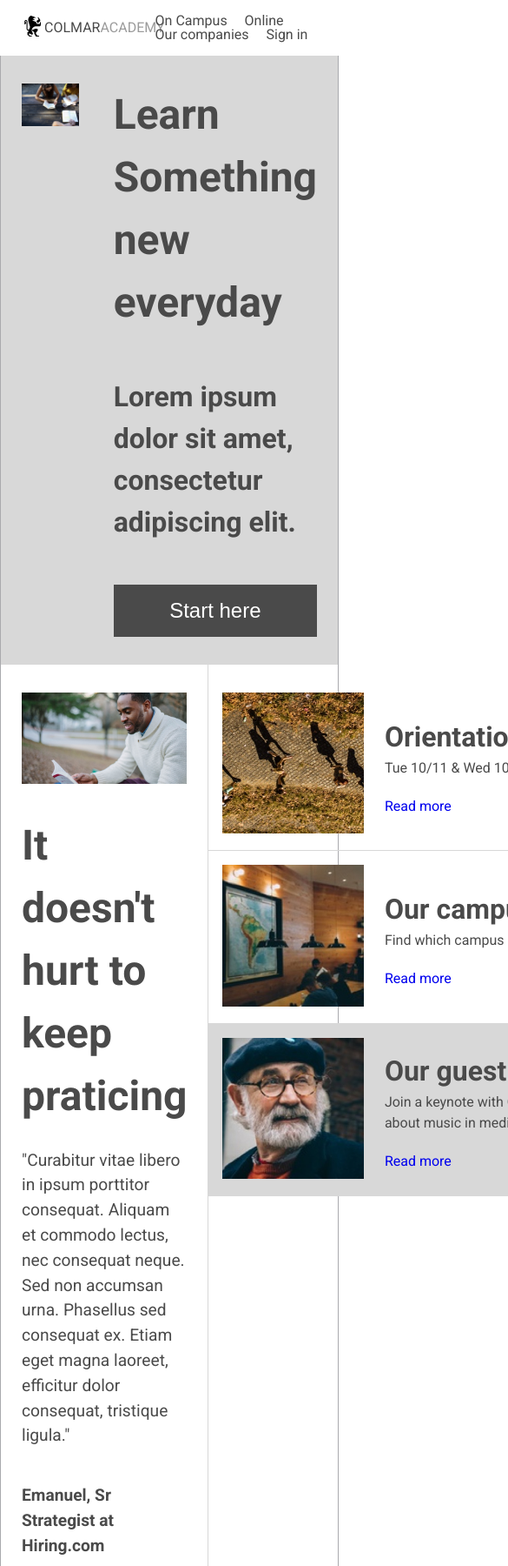
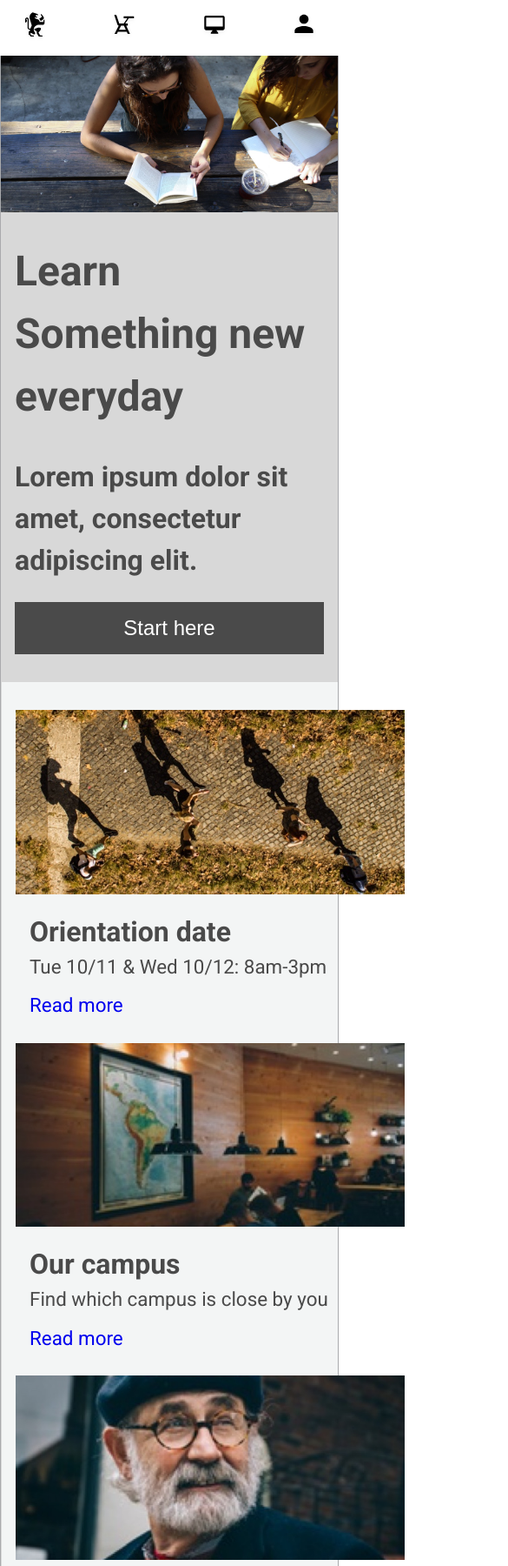
Before and after one commit to andreloezer/colmar-academy, a plain HTML site: page index.html in a window 390 px wide. Shown: the top 1800 px of the page at 87% size, 585 px wide, since content can reach past the window. Drawn offline with Linux system fonts and the light colour scheme.

Commit message:
Media Queries 900px

```diff
--- a/index.html
+++ b/index.html
@@ -20,7 +20,7 @@
 
     <header class="flex space-between vertical-center">
 
-      <div> <!-- Logo -->
+      <div class="desktop"> <!-- Logo -->
         <figure class="flex vertical-center">
           <img src="./resources/images/ic-logo.svg" alt="Logo" />
           <h1>
@@ -29,11 +29,19 @@
         </figure>
       </div>
 
-      <nav> <!-- Site Navegation -->
+      <nav class="desktop"> <!-- Site Navegation -->
         <a href="#">On Campus</a>
         <a href="#">Online</a>
         <a href="#">Our companies</a>
         <a href="#">Sign in</a>
+      </nav>
+
+      <!-- Mobile Navegation -->
+      <nav class="mobile space-between vertical-center">
+        <a href="#"><img src="./resources/images/ic-logo.svg" alt="Logo" /></a>
+        <a href="#"><img src="./resources/images/ic-on-campus.svg" alt="On Campus" /></a>
+        <a href="#"><img src="./resources/images/ic-online.svg" alt="Online" /></a>
+        <a href="#"><img src="./resources/images/ic-login.svg" alt="Login" /></a>
       </nav>
 
     </header>
@@ -57,7 +65,8 @@
        <!-- Information -->
       <section id="information" class="flex">
 
-        <div> <!-- Main Information -->
+        <div class="desktop"> <!-- Main Information -->
+
           <div class="wrapper">
             <img src="./resources/images/information-main.jpg" alt="" />
           </div>
@@ -78,9 +87,14 @@
           <ul>
 
             <li class="flex"> <!-- Orientation box -->
-              <div class="wrapper">
+
+              <picture>
+                <source media="(max-width: 900px)" srcset="./resources/images/information-orientation-mobile.jpg"/>
                 <img src="./resources/images/information-orientation.jpg" alt="" />
-              </div>
+              </picture>
+              <!-- <div class="wrapper">
+                <img src="./resources/images/information-orientation.jpg" alt="" />
+              </div> -->
               <div class="column flex horizontal-center">
                 <div>
                   <h3>Orientation date</h3>
@@ -91,9 +105,14 @@
             </li>
 
             <li class="flex"> <!-- Our campus box -->
-              <div class="wrapper">
+
+              <picture>
+                <source media="(max-width: 900px)" srcset="./resources/images/information-campus-mobile.jpg"/>
                 <img src="./resources/images/information-campus.jpg" alt="" />
-              </div>
+              </picture>
+              <!-- <div class="wrapper">
+                <img src="./resources/images/information-campus.jpg" alt="" />
+              </div> -->
               <div class="column flex horizontal-center">
                 <div>
                   <h3>Our campus</h3>
@@ -104,9 +123,14 @@
             </li>
 
             <li class="flex"> <!-- Our guest lecture box -->
-              <div class="wrapper">
+
+              <picture>
+                <source media="(max-width: 900px)" srcset="./resources/images/information-guest-lecture-mobile.jpg"/>
                 <img src="./resources/images/information-guest-lecture.jpg" alt="" />
-              </div>
+              </picture>
+              <!-- <div class="wrapper">
+                <img src="./resources/images/information-guest-lecture.jpg" alt="" />
+              </div> -->
               <div class="column flex horizontal-center">
                 <div>
                   <h3>Our guest lecture</h3>
@@ -262,7 +286,7 @@
       <div class="flex space-between"> <!-- Container -->
         <h4>&copy; 2016 Colmar Academy. All rights reserved</h4>
 
-        <nav>
+        <nav class="desktop">
           <a href="#">Terms</a>
           <a href="#">Privacy</a>
         </nav>
--- a/resources/css/style.css
+++ b/resources/css/style.css
@@ -18,6 +18,7 @@ aside { /* Information and Thesis sections */
   min-width: 30rem;
 }
 
+aside picture,
 aside .wrapper { /* Information and Thesis sections */
   padding-right: 1.5rem;
   width: 35%;
@@ -54,6 +55,12 @@ p {
   line-height: 1.5em
 }
 
+footer .desktop a,
+header .desktop a {
+  color: inherit;
+  margin-left: 1rem;
+}
+
 img,
 video /* Thesis section */ {
   max-width: 100%;
@@ -71,6 +78,10 @@ video /* Thesis section */ {
 
 .horizontal-center {
   justify-content: center;
+}
+
+.mobile {
+  display: none;
 }
 
 .moldure { /* Border of the page */
@@ -98,10 +109,22 @@ header span { /* Title color change */
   color: #9B9B9B;
 }
 
-footer a,
-header a {
-  color: inherit;
-  margin-left: 1rem;
+header .mobile{
+  height: auto;
+  width: 100%;
+}
+
+header .mobile img {
+  width: 2rem;
+}
+
+@media only screen and (max-width: 900px) {
+  .desktop {
+    display: none;
+  }
+  .mobile {
+    display: flex;
+  }
 }
 
 
@@ -129,6 +152,41 @@ main section:nth-child(odd),
 
 #jumbotron div:last-child h3 {
   margin-top: 3rem;
+}
+
+@media only screen and (max-width: 900px) {
+  #jumbotron {
+    flex-direction: column;
+    padding: 0;
+  }
+  #jumbotron div:first-child { /* Banner */
+    height: 11.25rem;
+    overflow: hidden;
+    width: 100%;
+  }
+  #jumbotron div:first-child img { /* Banner image */
+    width: 100%;
+  }
+  #jumbotron div:last-child { /* Jumbotron text */
+    padding: 2rem 0;
+    width: 100%;
+    /*min-width: 29rem;*/
+  }
+  h2,
+  h3,
+  button {
+    margin-left: 1rem;
+    margin-right: 1rem;
+    max-width: 100%;
+  }
+
+  #jumbotron div:last-child button {
+    margin-top: 1.5rem;
+  }
+
+  #jumbotron div:last-child h3 {
+    margin-top: 2rem;
+  }
 }
 
 /* Information */
@@ -180,6 +238,70 @@ main section:nth-child(odd),
   margin-bottom: 1.5rem;
 }
 
+@media only screen and (max-width: 900px) {
+
+  #information {
+    background-color: #F3F5F5;
+    padding: 0;
+  }
+
+  #information .desktop {
+    display: none;
+  }
+
+  aside {
+    border: none;
+    flex-direction: column;
+    margin: 0 auto;
+    padding-bottom: 1rem;
+    width: 100%;
+  }
+
+  #information li {
+    /*align-items: center;*/
+    border: none;
+    flex-direction: column;
+    justify-content: center;
+    padding: 0.5rem 1rem;
+  }
+
+  /*#information .wrapper {
+    padding: 0;
+  }*/
+
+  #information picture {
+    padding: 0;
+    width: 100%;
+  }
+
+  #information img {
+    width: 100%;
+  }
+
+  #information li > div:last-child {
+    margin-bottom: ;
+    padding: 1rem;
+    /*padding-left: 1rem;*/
+  }
+
+  #information li div div {
+    margin-bottom: 1rem;
+  }
+
+  #information h3 {
+    margin: 0;
+  }
+
+  #information a,
+  #information p {
+    font-size: 1.4rem;
+  }
+
+  #information li:last-child { /* Text wrapper */
+    background-color: inherit;
+  }
+}
+
 /* Courses */
 
 #courses {
@@ -212,6 +334,31 @@ main section:nth-child(odd),
   margin: 0.5rem 0;
 }
 
+@media only screen and (max-width: 900px) {
+
+  #courses {
+    background-color: #F5F4F5;
+    border-top: 1px solid #E9EAEA;
+  }
+
+  #courses > div {
+    display: block;
+  }
+
+  .course {
+    background-color: #D8D8D8;
+    margin: 0.5rem auto;
+    max-width: none;
+    min-width: none;
+    width: 100%;
+  }
+
+  .course .wrapper,
+  .course p {
+    display: none;
+  }
+}
+
 /* Thesis */
 
 #thesis h2 {
@@ -235,6 +382,21 @@ main section:nth-child(odd),
   padding: 1rem 0 1rem 1rem;
 }
 
+@media only screen and (max-width: 900px) {
+
+  #thesis > div {
+    padding: 0
+  }
+
+  #thesis > .flex div div:last-child {
+    display: none;
+  }
+
+  #thesis aside {
+    display: none;
+  }
+}
+
 
 /* FOOTER */
 
@@ -249,3 +411,15 @@ footer div { /* Container */
   margin: 0 5px;
   padding: 1rem 1.5rem;
 }
+
+@media only screen and (max-width: 900px) {
+
+  footer {
+    padding: 1.5rem 0 0 0;
+  }
+
+  footer div {
+    border-top: none;
+    margin: 0;
+  }
+}
```
